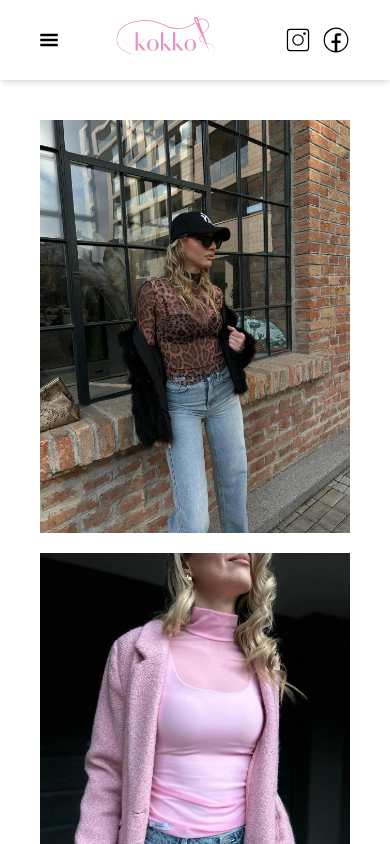
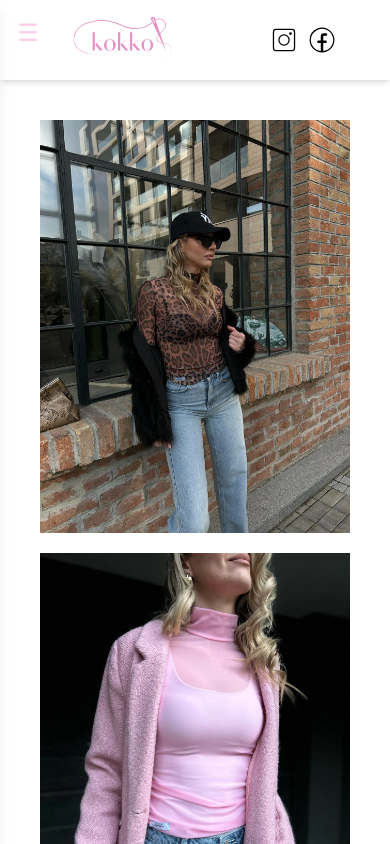
Before and after one commit to BokeeJ/kokko, a React (Vite) app: page / in a window 390 px wide. Shown: the top 844 px of the page. Built offline with nearby package versions, Linux system fonts and the light colour scheme.

Commit message:
working on miniBar

```diff
--- a/src/App.jsx
+++ b/src/App.jsx
@@ -1,15 +1,42 @@
-import Navbar from "./Components/Navbar"
-import Main from "./Components/Main"
-function App() {
+import Navbar from "./Components/Navbar";
+import Main from "./Components/Main";
+import MiniBar from "./Components/MiniBar";
+import { useState } from "react";
 
 
+function App() {
+  const [isOpen, setIsOpen] = useState(false);
+
+  const toggleMenu = () => {
+    setIsOpen(!isOpen);
+  };
+
   return (
-    <div>
+    <div className="relative">
+
+      {/* Dugme za meni */}
+      {/* MiniBar sa animacijom */}
+      <button
+        onClick={toggleMenu}
+        className="lg:hidden p-2 m-2 w-[40px]  text-pink-200 text-2xl rounded z-50 absolute top-0 left-0 transition-transform duration-300 ease-in-out"
+      >
+        ☰
+      </button>
+      <div
+        className={`lg:hidden fixed top-0 left-0 h-full w-[230px] bg-pink-100 z-50 shadow-lg transform transition-transform duration-300 ease-in-out
+        ${isOpen ? "translate-x-0" : "-translate-x-full"}`}
+      >
+        <MiniBar />
+        <button onClick={toggleMenu} className="mt-4 text-sm text-gray-700 border-black border p-1 ml-4">
+          Zatvori
+        </button>
+      </div>
+      {/*  */}
+
       <Navbar />
       <Main />
     </div>
-
-  )
+  );
 }
 
-export default App
+export default App;
--- /dev/null
+++ b/src/Components/MiniBar.jsx
@@ -0,0 +1,24 @@
+import React from 'react'
+
+function MiniBar() {
+    return (
+        <div className='p-3'>
+            <ul className="flex flex-col justify-center lg:gap-5 gap-2 lg:text-2xl text-l font-normal">
+                <li className="cursor-pointer hover:text-pink-400 relative after:absolute after:left-0 after:bottom-0 after:h-[2px] after:bg-pink-400 after:w-0 hover:after:w-full after:transition-all after:duration-300">
+                    Naslovna
+                </li>
+                <li className="cursor-pointer hover:text-pink-400 relative after:absolute after:left-0 after:bottom-0 after:h-[2px] after:bg-pink-400 after:w-0 hover:after:w-full after:transition-all after:duration-300">
+                    Katalog
+                </li>
+                <li className="cursor-pointer hover:text-pink-400 relative after:absolute after:left-0 after:bottom-0 after:h-[2px] after:bg-pink-400 after:w-0 hover:after:w-full after:transition-all after:duration-300">
+                    Kontakt
+                </li>
+                <li className="cursor-pointer hover:text-pink-400 relative after:absolute after:left-0 after:bottom-0 after:h-[2px] after:bg-pink-400 after:w-0 hover:after:w-full after:transition-all after:duration-300">
+                    Galerija
+                </li>
+            </ul>
+        </div>
+    )
+}
+
+export default MiniBar
--- a/src/Components/Navbar.jsx
+++ b/src/Components/Navbar.jsx
@@ -2,7 +2,7 @@ import React from 'react'
 //react icons
 import { CiInstagram } from "react-icons/ci";
 import { CiFacebook } from "react-icons/ci";
-import { GiHamburgerMenu } from "react-icons/gi";
+
 
 
 function Navbar() {
@@ -11,14 +11,14 @@ function Navbar() {
             <div className='lg:hidden'>
                 <div className='flex justify-around items-center w-full h-[80px] bg-white shadow-md px-5'>
                     {/* left side */}
-                    <div>
-                        <GiHamburgerMenu size={20} />
-                    </div>
+
                     <div>
                         <img src="/logo.svg" alt="logoKokko" className='w-[150px] h-[50px] object-cover bg-transparent' />
                     </div>
                     <div className='flex gap-2'>
-                        <CiInstagram className='text-3xl cursor-pointer hover:text-pink-400' />
+                        <a href="https://www.instagram.com/kokko.design" target='_blank'>
+                            <CiInstagram className='text-3xl cursor-pointer hover:text-pink-400' />
+                        </a>
                         <CiFacebook className='text-3xl cursor-pointer hover:text-pink-400' />
                     </div>
 
--- a/src/index.css
+++ b/src/index.css
@@ -2,3 +2,6 @@
 @tailwind base;
 @tailwind components;
 @tailwind utilities;
+*body {
+	background-color: blue;
+}
```
